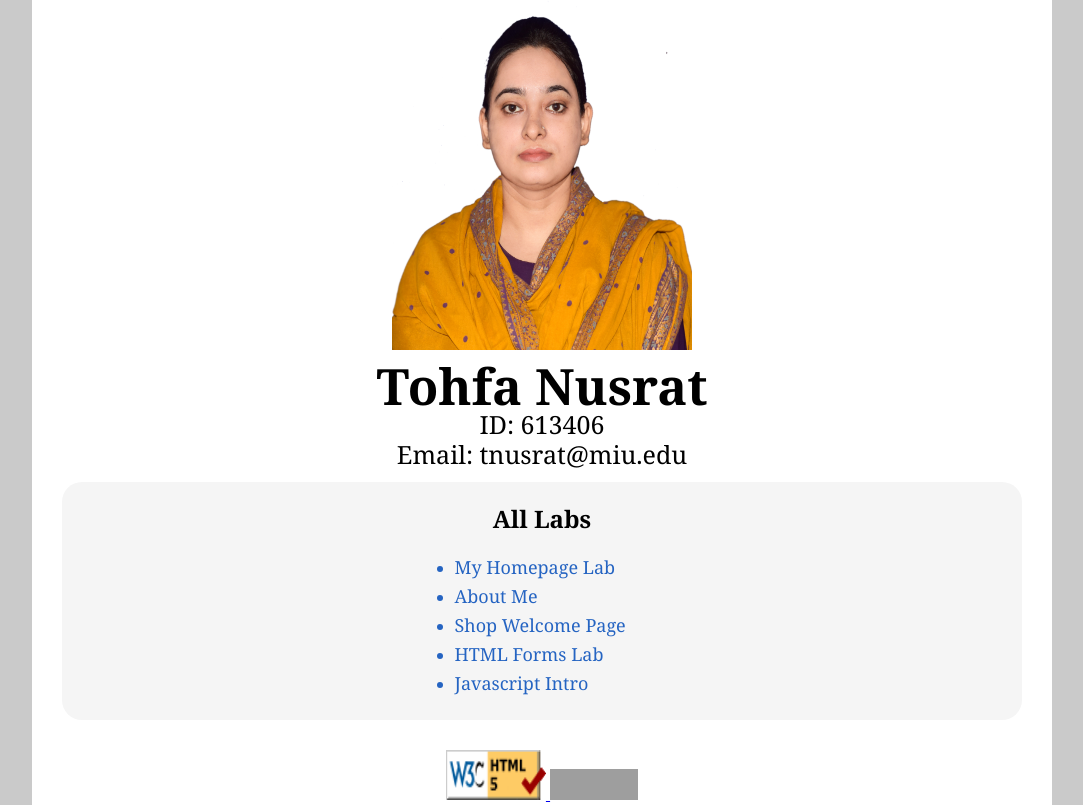
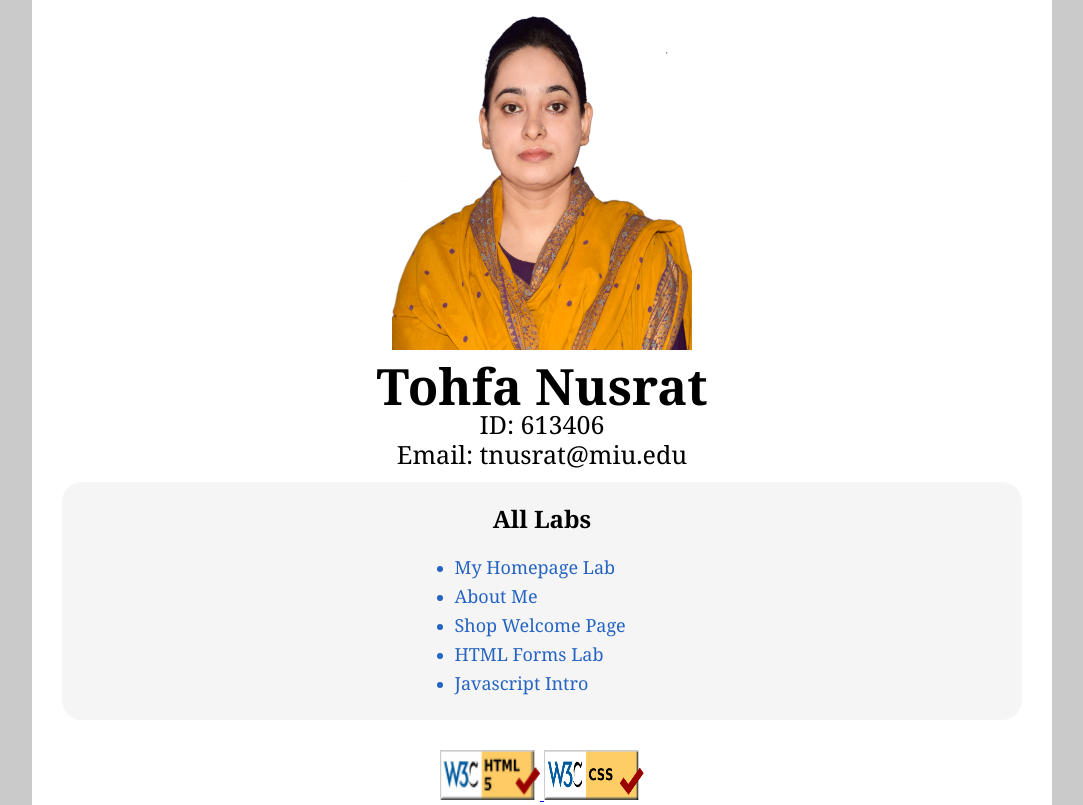
Before and after one commit to tohfanusrat/wap, a plain HTML site: page index.html in a window 1280 px wide. Shown: the whole page, without its empty margins (128-1211 px from the left). Drawn offline with Linux system fonts and the light colour scheme; grey boxes are pictures that could not be loaded.

Commit message:
Update index.html

```diff
--- a/index.html
+++ b/index.html
@@ -30,12 +30,8 @@
       <div class="validator">
         <div class="footer">
           <a href="https://validator.w3.org/nu/?doc=https://tohfanusrat.github.io/wap.github.io/"><img src="images/HTML-checker.png" alt="html validator"/>
-          <!--</a> <a href="http://jigsaw.w3.org/css-validator/validator?uri=https://tohfanusrat.github.io/wap/blob/main/css/index.css"><img src="images/css_checker.png" alt="css validator"/></a-->
-            <a href="https://jigsaw.w3.org/css-validator/check/referer">
-        <img style="border:0;width:88px;height:31px"
-            src="https://jigsaw.w3.org/css-validator/images/vcss"
-            alt="Valid CSS!" />
-    </a>
+          </a> <a href="http://jigsaw.w3.org/css-validator/validator?uri=https%3A%2F%2Fhriju.github.io%2Fwap%2F&profile=css3svg&usermedium=all&warning=1&vextwarning="><img src="images/css_checker.png" alt="css validator"/></a>
+
         </div>
       </div>
     </div>
```
